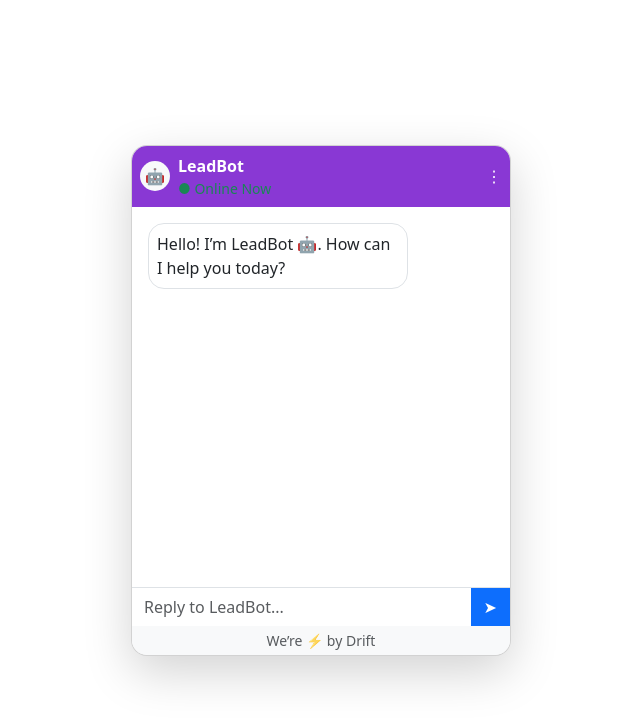
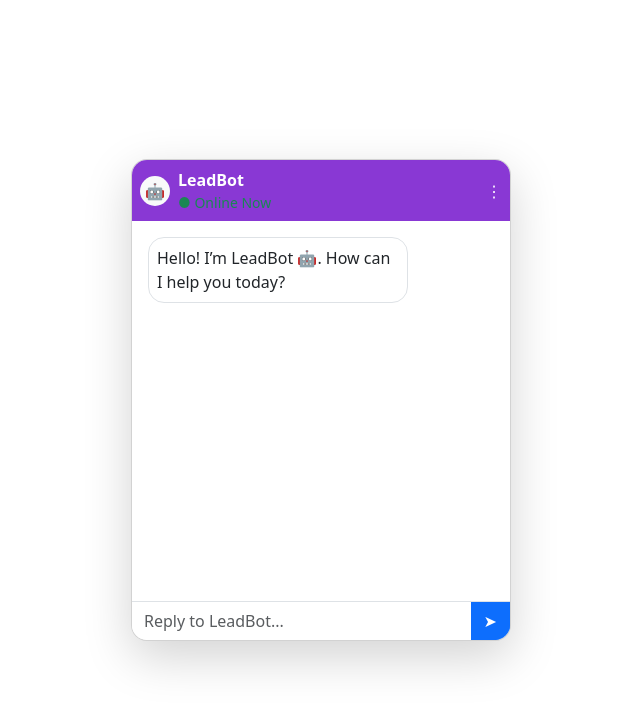
Before and after one commit to imarunsankarks/Chatbot_frontend, a React (Create React App) app: page / in a window 1280 px wide. Shown: the top 724 px of the page, without its empty margins (319-959 px from the left). Built offline with nearby package versions, Linux system fonts and the light colour scheme.

Commit message:
Removed footer

```diff
--- a/src/components/chatbot.jsx
+++ b/src/components/chatbot.jsx
@@ -120,11 +120,6 @@
             ➤
           </button>
         </div>
-
-        {/* Footer */}
-        <div className="text-center small text-muted py-1" style={{ backgroundColor: "#f8f9fa" }}>
-          We’re ⚡ by Drift
-        </div>
       </div>
     </div>
   );
```
